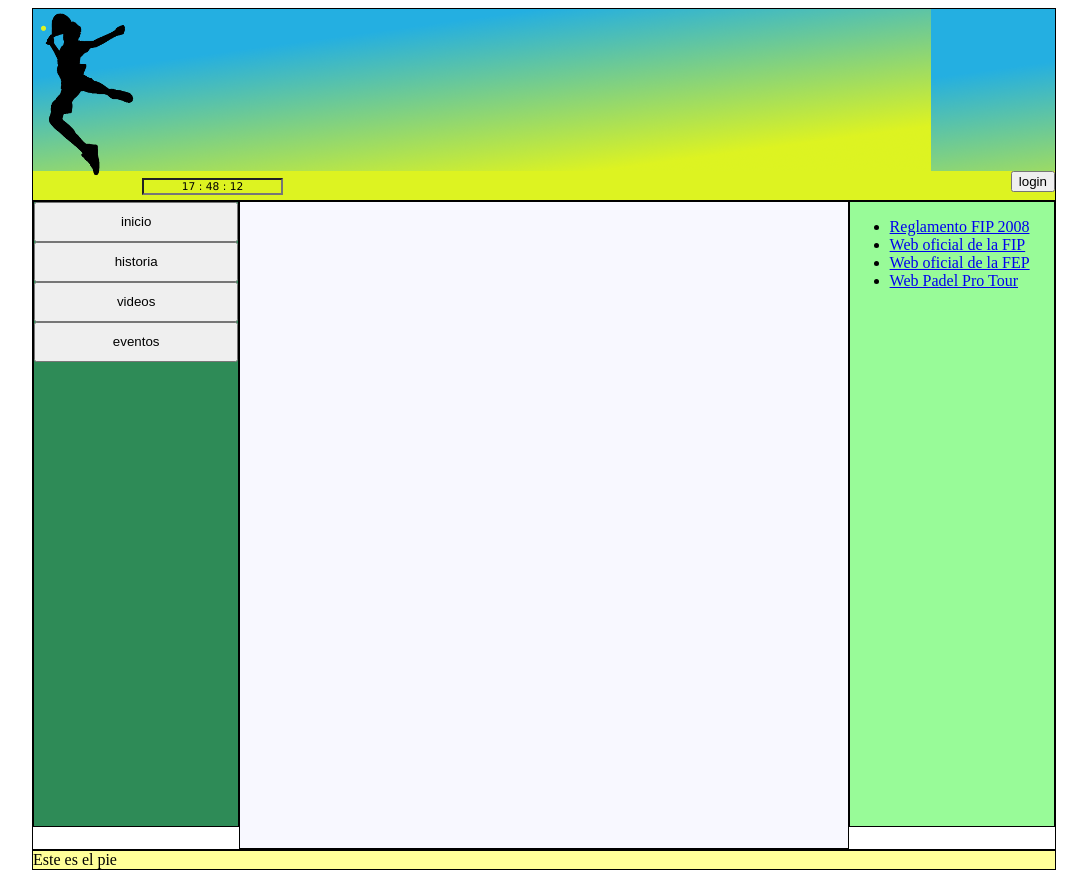
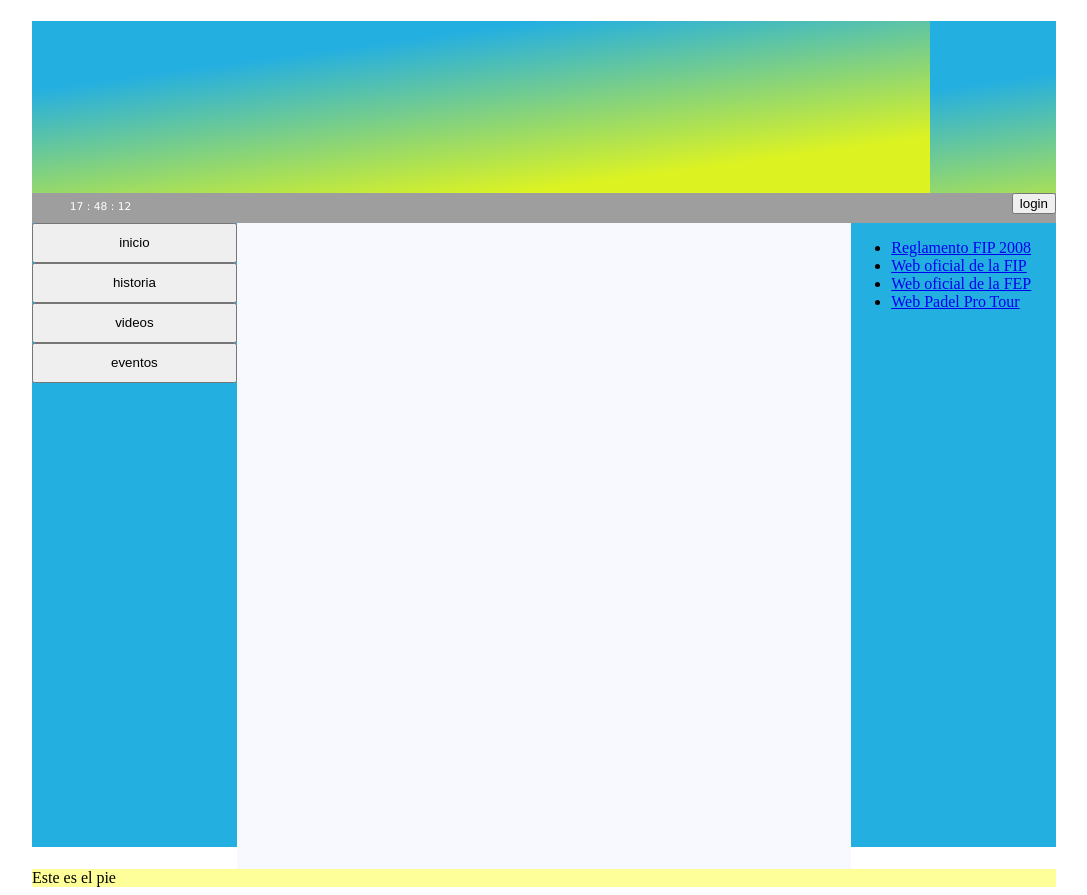
Before and after one commit to rafavermo/padelbook, a PHP site: page / in a window 1280 px wide. Shown: the whole page, without its empty margins (96-1183 px from the left). Before the commit the page ends 870 px from the top, so only its background shows below. Run offline with PHP 8.4, Linux system fonts and the light colour scheme; data that the repository does not hold is empty; grey boxes are pictures that could not be loaded.

Commit message:
Modificado Estilo pagina

```diff
--- a/trunk/estilo/Estilo_principal.css
+++ b/trunk/estilo/Estilo_principal.css
@@ -5,14 +5,17 @@ margin-left : auto;
 margin-right : auto;
 padding : 0px;
 
-}
-
-div{
-	border: thin solid black;
 
 }
 
+/*div{
+	border: thin solid black;
+
+}*/
+
+
 #cabecera_fina{
+	background-image: url(../imagenes/fondo_menu.png);
 	background-color: #ddf321;
 	/*border-width: 0px;*/
 	border-top-width: 0px;
@@ -20,23 +23,62 @@ div{
 
 	height:4ex;
 }
-#header{
+
+#header {
 	background-image: url(../imagenes/fondo.png);
+	border-bottom-width: 0px;
+    height: 172px;
+    padding: 0 0 0 15px;
+   /* width: 1200px;*/
+}
 
+/*#header{
+	background-image: url(../imagenes/fondo.png);
 	border-bottom-width: 0px;
 	height: 22ex;
-}
+}*/
 #logotipo{
 	background-image: url(../imagenes/logotransparente.png);
 	width:110px;
-	height: 172px;
+	height: 100%;
 	border-width: 0px;
 	background-clip: border-box;
 	float: left;
 	clear:left;
 }
+
+#logo {
+    float: left;
+    padding: 10px 0 0 20px;
+}
+
+#logo h1 {
+    color: #FFFFFF;
+    font-family: Georgia,"Times New Roman",Times,serif;
+    font-size: 5em;
+    font-weight: normal;
+    height: 180px;
+    letter-spacing: -2px;
+    margin: 0;
+    padding: 0 0 0 0;
+}
+
+#logo p {
+    font-family: Georgia,"Times New Roman",Times,serif;
+    font-size: 24px;
+    font-weight: normal;
+    margin: -100px 0 0 2px;
+    text-transform: lowercase;
+}
+
+#logo a {
+    color: #000000;
+    display: block;
+    text-decoration: none;
+}
+
 #columna_izquierda{
-	background-color:RGB(46,139,87);
+	background-color:#24afe1;
 	float: left;
 	min-height: 85ex;
 	height: auto;
@@ -51,7 +93,7 @@ div{
 
 }
 #columna_derecha{
-	background-color:  RGB(152,251,152);
+	background-color:  #24afe1;
 	float:right;
 	height: 85ex;
 	width: 20%;
@@ -63,8 +105,8 @@ div{
 }
 
 #reloj{
-	background-color: #ddf321;
-	color: Black;
+	background-color: transparent;
+	color: WHITE;
 	font-family: Verdana,Arial,Helvetica;
 	font-size: 8pt;
 	text-align: center;
@@ -72,6 +114,7 @@ div{
 	padding-bottom: 0px;
 	margin-top: 7px;
 	float:left;
+	border-width: 0px;
 }
 
 #divNombre{
```
Also changed, not shown: other parts of trunk/estilo/Estilo_principal.css (+28 -0 lines).
